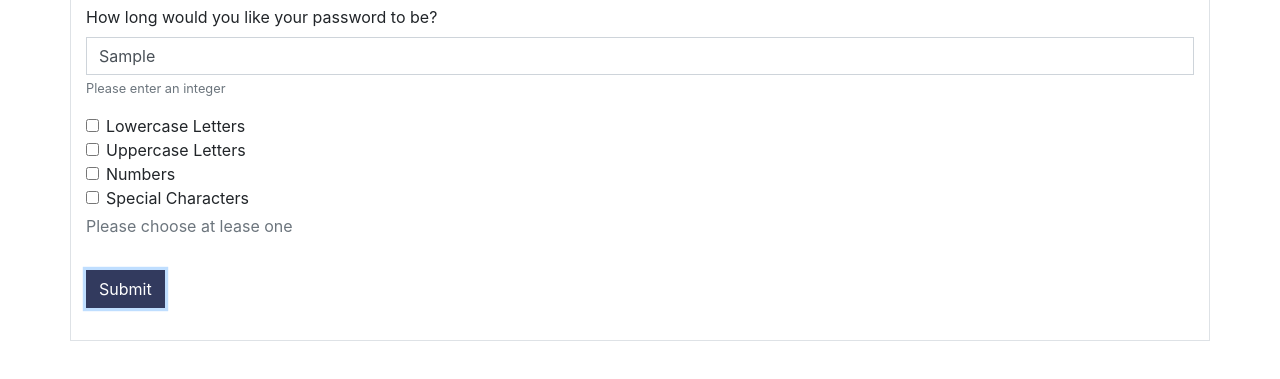
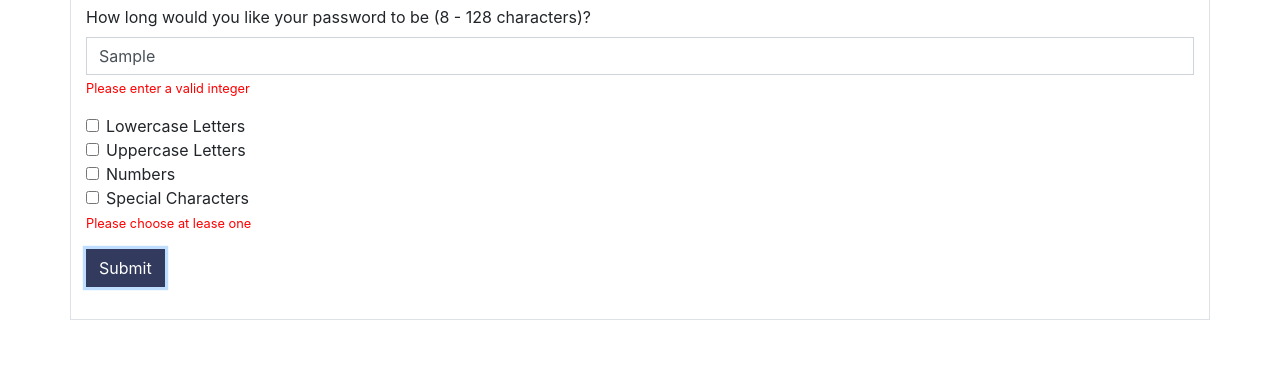
Before and after one commit to bferriman/password-generator, a plain HTML site: page index.html in a window 1280 px wide. Both pictures are taken after typing "Sample" into the empty fields and a click on the button "Submit". Shown: the part 153-532 px from the top of the page. Drawn offline with nearby package versions, Linux system fonts and the light colour scheme.

Commit message:
improved and styled form validation text

```diff
--- a/assets/css/style.css
+++ b/assets/css/style.css
@@ -13,3 +13,7 @@
 .bot-border-3 {
     border-bottom: 3px solid #dddddd;
 }
+
+.helpText {
+    color: red;
+}
--- a/index.html
+++ b/index.html
@@ -20,19 +20,21 @@
         var hasNumbers = formInput[3].checked;
         var hasSpecialChars = formInput[4].checked;
 
-        document.getElementById("passwordOutput").innerHTML = "";
+        document.getElementById("passHeading").innerHTML = ""; //reset password heading field
+        document.getElementById("passwordOutput").innerHTML = ""; //reset password output field
 
         var charCountNum = Number(charCountStr);
+
         if(Number.isSafeInteger(charCountNum) === false) {
             inputValid = false;
-            document.getElementById("charCountHelpBlock").innerHTML = "Please enter an integer";
+            document.getElementById("charCountHelpBlock").innerHTML = "Please enter a valid integer";
         }
         else if (charCountNum < 8 || charCountNum > 128){
             inputValid = false;
-            document.getElementById("charCountHelpBlock").innerHTML = "Please choose a number between 8 and 128";
+            document.getElementById("charCountHelpBlock").innerHTML = "Please choose a value between 8 and 128";
         }
         else {
-            document.getElementById("charCountHelpBlock").innerHTML = "Thank you!";
+            document.getElementById("charCountHelpBlock").innerHTML = "";
         }
 
         if (hasLowercase === false && hasUppercase === false && hasNumbers === false && hasSpecialChars === false){
@@ -44,6 +46,7 @@
         }
 
         if(inputValid) {
+
             generatePassword(charCountNum, hasLowercase, hasUppercase, hasNumbers, hasSpecialChars);
         }
     }
@@ -106,11 +109,9 @@
                 <form class="mb-3" id="passGenForm">
 
                     <div class="form-group">
-                        <label for="charCount">How long would you like your password to be?</label>
+                        <label for="charCount">How long would you like your password to be (8 - 128 characters)?</label>
                         <input type="text" class="form-control rounded-0" id="charCount" aria-describedby="charCountHelpBlock" required>
-                        <small id="charCountHelpBlock" class="form-text text-muted">
-                            Please choose a number of characters between 8 and 128.
-                        </small>
+                        <small id="charCountHelpBlock" class="form-text helpText"></small>
                     </div>
 
                     <div class="form-check">
@@ -133,7 +134,7 @@
                         <label class="form-check-label mr-4" for="wantSpecialChars">Special Characters</label>
                     </div>
 
-                    <p id="checkboxHelpBlock" class="form-text text-muted"></p>
+                    <small id="checkboxHelpBlock" class="form-text helpText"></small>
 
                     <button type="button" onclick="validateInput()" class="btn rounded-0 text-white bg-dusk mt-3">Submit</button>
 
@@ -146,7 +147,7 @@
         <div class="row">
 
             <div class="col">
-                <h2 id="passHeading"></h2>
+                <h2 id="passHeading" class="text-dusk"></h2>
                 <p id="passwordOutput"></p>
             </div>
 
```
